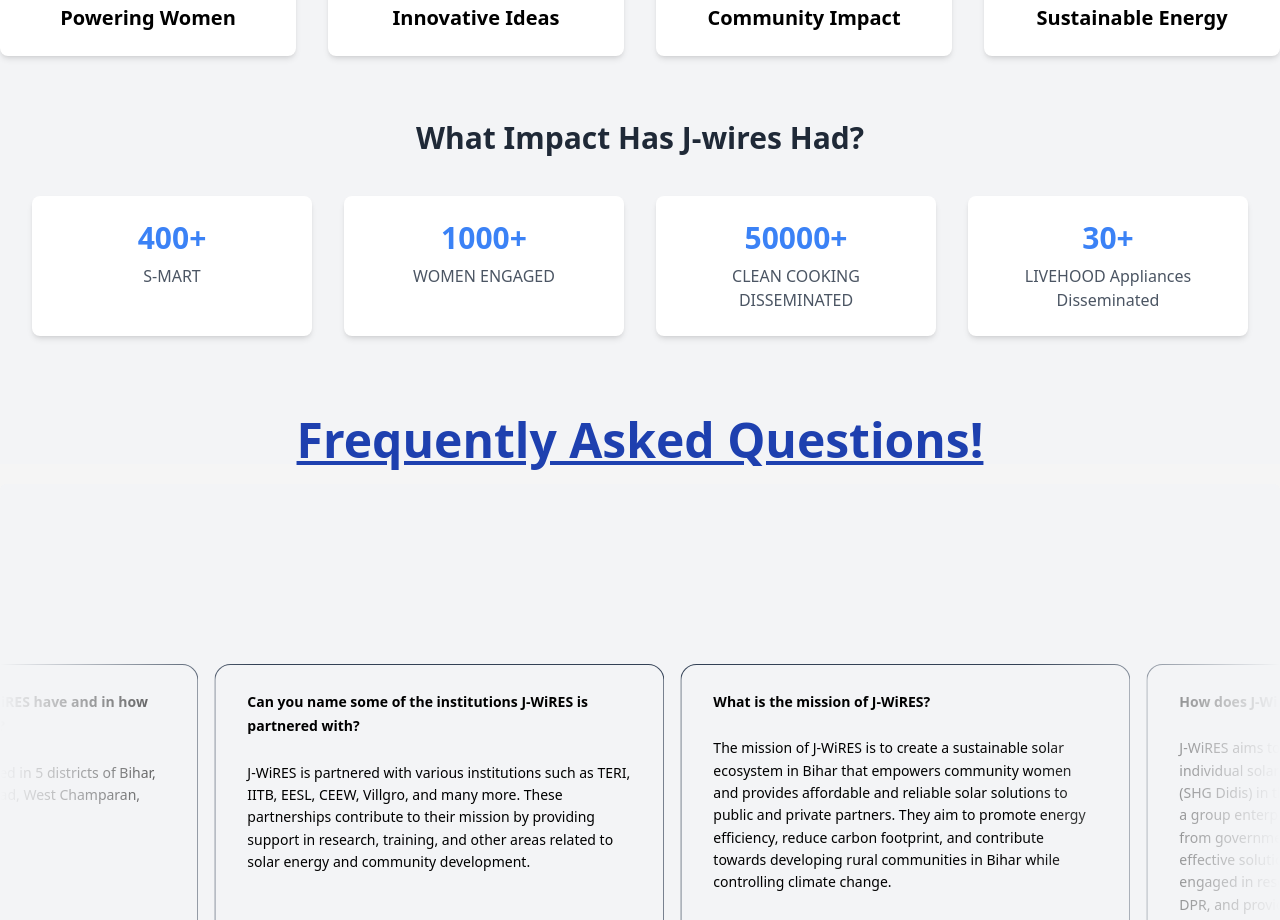
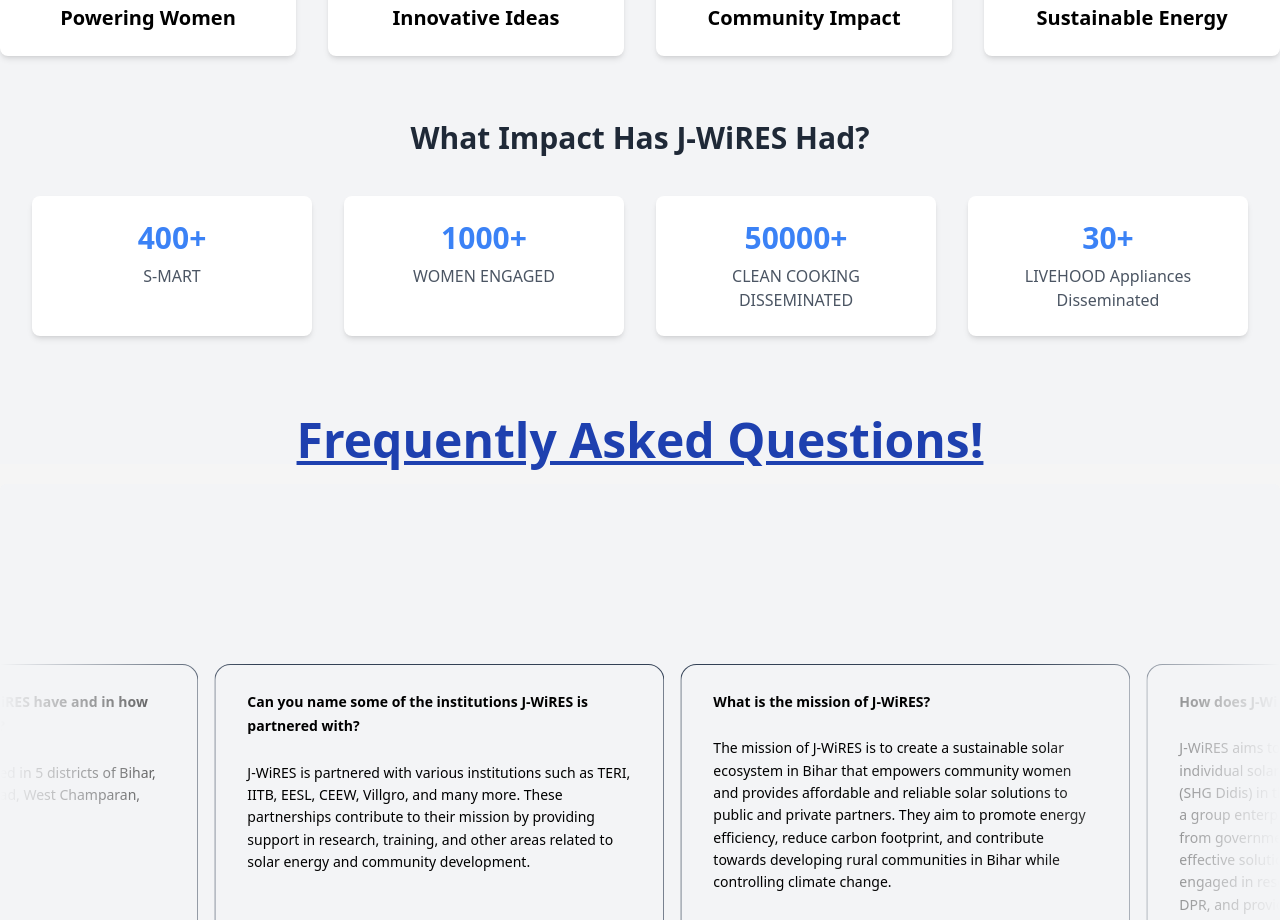
Before and after one commit to itzamanjain/jwire, a React (Vite) app: page / in a window 1280 px wide. Shown: the part 920-1840 px from the top of the page. Built offline with nearby package versions, Linux system fonts and the light colour scheme.

Commit message:
Update Goal.jsx

```diff
--- a/src/components/Goal.jsx
+++ b/src/components/Goal.jsx
@@ -33,7 +33,7 @@
       </div>
       <div className="container mx-auto p-8 mt-8 bg-gray-100">
       <h1 className="text-2xl lg:text-3xl  font-bold mt- text-center text-gray-800">
-        What Impact Has J-wires Had?
+        What Impact Has J-WiRES Had?
       </h1>
       <div className="grid grid-cols-1 mt-10  md:grid-cols-2 lg:grid-cols-4 gap-8">
         <div className="bg-white p-6 rounded-lg shadow-md">
```
